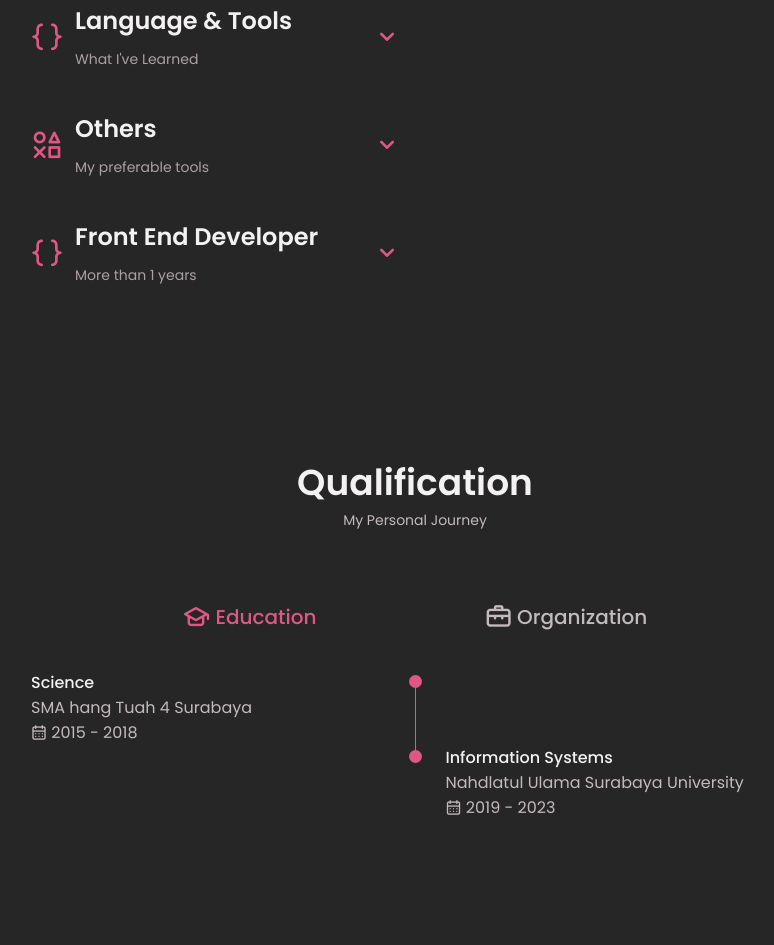
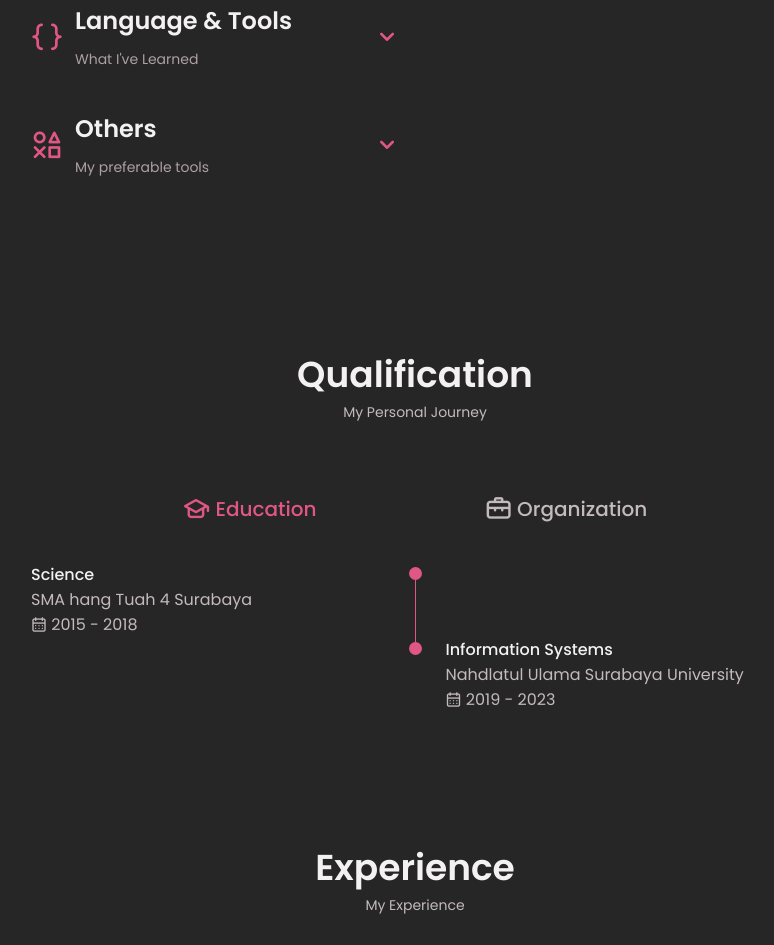
Before and after one commit to haniueo/hani, a plain HTML site: page index.html in a window 1280 px wide. Shown: the part 1566-2511 px from the top of the page, without its empty margins (225-999 px from the left). Drawn offline with nearby package versions, Linux system fonts and the light colour scheme.

Commit message:
Update index.html

```diff
--- a/index.html
+++ b/index.html
@@ -314,7 +314,7 @@
                                 </div>
                             </div>
 
-                            <div class="skills__content skills__close">
+                            <!--<div class="skills__content skills__close">
                                 <div class="skills__header">
                                     <i class="uil uil-brackets-curly skills__icon"></i>                                    <div>
                                         <h1 class="skills__titles">Front End Developer</h1>
@@ -348,7 +348,7 @@
                                         </div>
                                         <div class="skills__bar">
                                         </div>
-                                    </div>
+                                    </div> -->
 
 
                                 </div>
```
